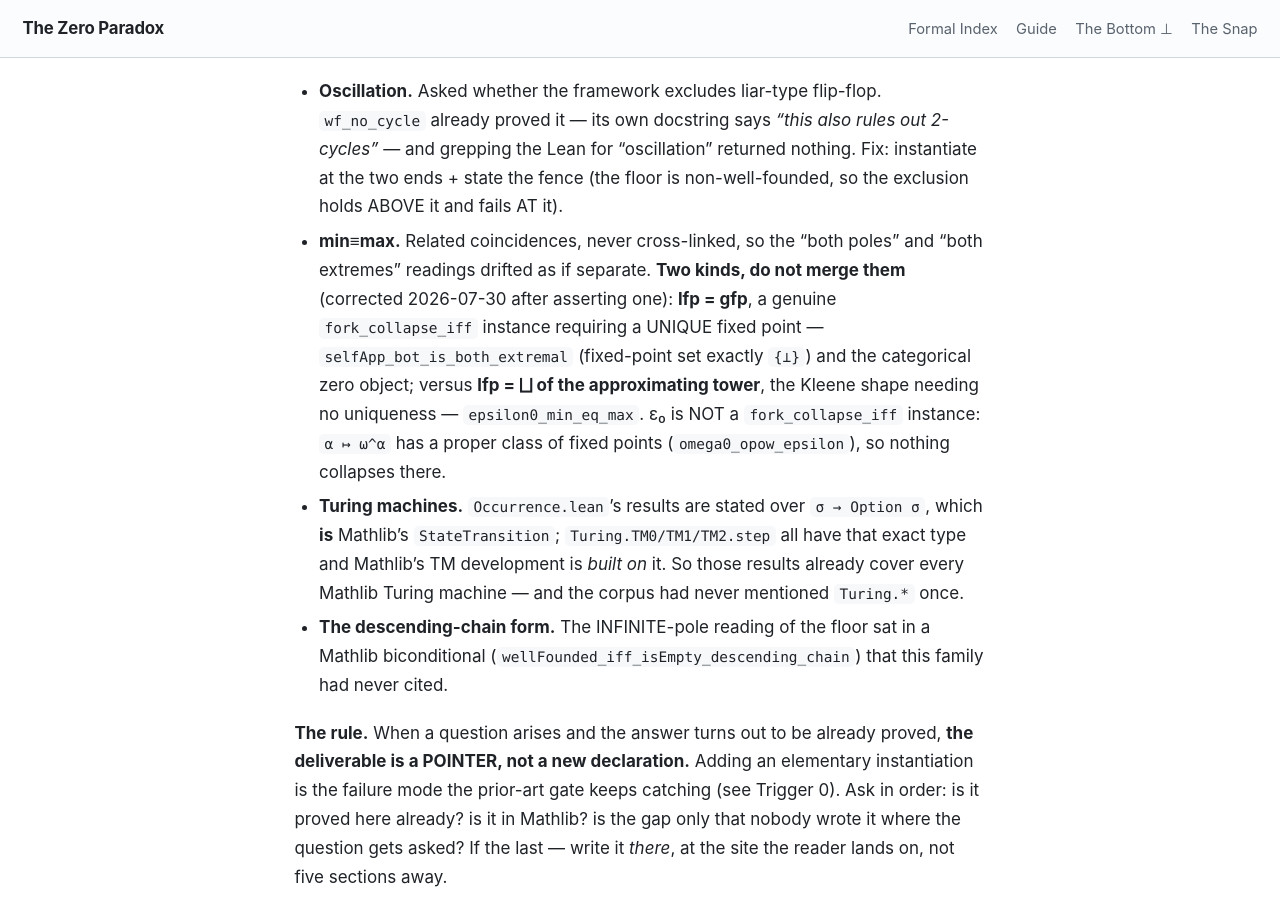
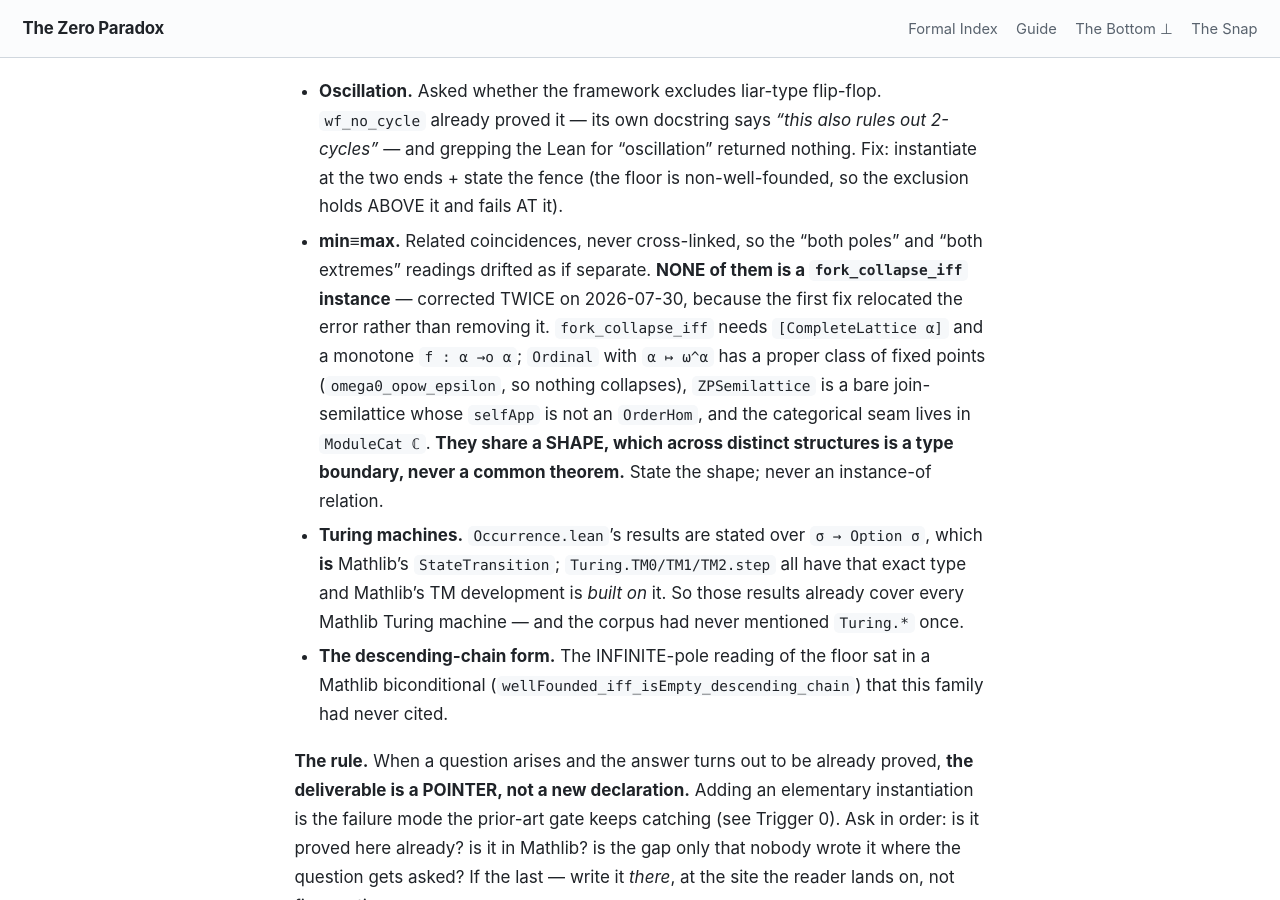
Before and after one commit to timbrigham/ZeroParadox, a Jekyll site: the page built from CLAUDE.md, in a window 1280 px wide and 900 px high, scrolled down 10601 px. Built offline with Jekyll 4.4.1, drawn with Linux system fonts in a browser that asks for light colours; our own code applies the rules of GitHub Pages for plain Markdown files.

Commit message:
Round 3: delete the stale min-max text and retract the relocated instance claim
Co-Authored-By: Claude Opus 5 <noreply@anthropic.com>
Claude-Session: https://claude.ai/code/session_01TXX318n12dgxQ9u5gmNbPe

```diff
--- a/CLAUDE.md
+++ b/CLAUDE.md
@@ -172,12 +172,13 @@ already here, and nothing says so"*:
   returned nothing. Fix: instantiate at the two ends + state the fence (the floor is non-well-founded, so
   the exclusion holds ABOVE it and fails AT it).
 * **min≡max.** Related coincidences, never cross-linked, so the "both poles" and "both extremes" readings
-  drifted as if separate. **Two kinds, do not merge them** (corrected 2026-07-30 after asserting one):
-  **lfp = gfp**, a genuine `fork_collapse_iff` instance requiring a UNIQUE fixed point —
-  `selfApp_bot_is_both_extremal` (fixed-point set exactly `{⊥}`) and the categorical zero object; versus
-  **lfp = ⨆ of the approximating tower**, the Kleene shape needing no uniqueness — `epsilon0_min_eq_max`.
-  ε₀ is NOT a `fork_collapse_iff` instance: `α ↦ ω^α` has a proper class of fixed points
-  (`omega0_opow_epsilon`), so nothing collapses there.
+  drifted as if separate. **NONE of them is a `fork_collapse_iff` instance** — corrected TWICE on
+  2026-07-30, because the first fix relocated the error rather than removing it. `fork_collapse_iff` needs
+  `[CompleteLattice α]` and a monotone `f : α →o α`; `Ordinal` with `α ↦ ω^α` has a proper class of fixed
+  points (`omega0_opow_epsilon`, so nothing collapses), `ZPSemilattice` is a bare join-semilattice whose
+  `selfApp` is not an `OrderHom`, and the categorical seam lives in `ModuleCat ℂ`. **They share a SHAPE,
+  which across distinct structures is a type boundary, never a common theorem.** State the shape; never an
+  instance-of relation.
 * **Turing machines.** `Occurrence.lean`'s results are stated over `σ → Option σ`, which **is** Mathlib's
   `StateTransition`; `Turing.TM0/TM1/TM2.step` all have that exact type and Mathlib's TM development is
   *built on* it. So those results already cover every Mathlib Turing machine — and the corpus had never
```
Also changed, not shown: README.md (+2 -2 lines), .zenodo.json, 4 other files.
